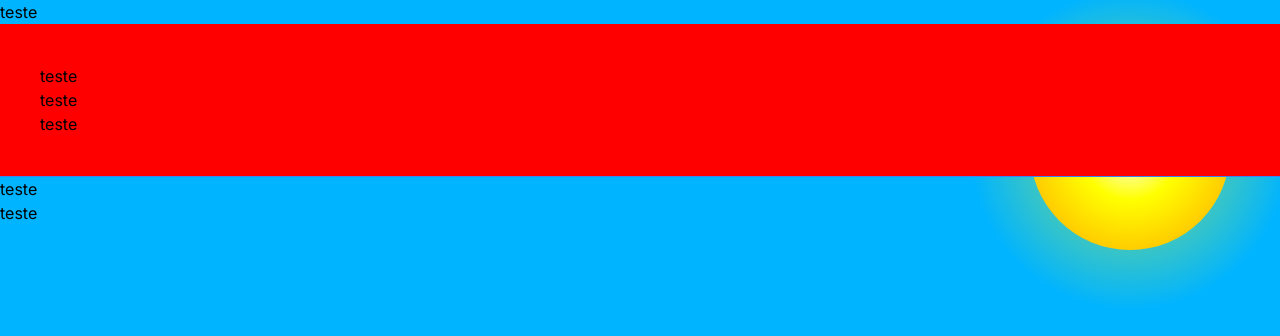
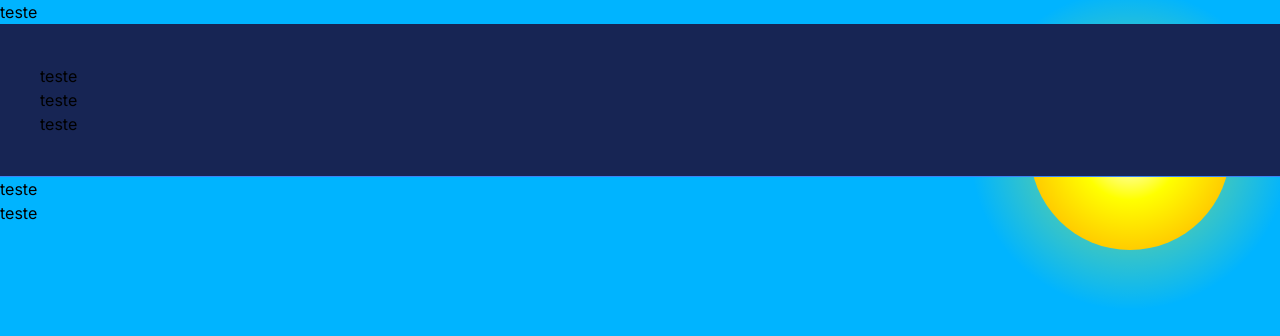
Before and after one commit to guilhermezaparoli/portfolio-nextjs, a Next.js app: page / in a window 1280 px wide. Shown: the top 336 px of the page. Built offline with nearby package versions, Linux system fonts and the light colour scheme.

Commit message:
adding prettier-plugin-taiwindcss

```diff
--- a/package.json
+++ b/package.json
@@ -23,6 +23,7 @@
     "@types/react-dom": "^18",
     "eslint": "^8",
     "eslint-config-next": "14.2.6",
+    "prettier-plugin-tailwindcss": "^0.6.6",
     "typescript": "^5"
   }
 }
--- /dev/null
+++ b/prettier.config.js
@@ -0,0 +1,3 @@
+module.exports = {
+  plugins: ['prettier-plugin-tailwindcss'],
+}
--- a/src/components/NavBar/index.tsx
+++ b/src/components/NavBar/index.tsx
@@ -2,11 +2,10 @@ import React from 'react'
 
 const NavBar = () => {
   return (
-    <div style={{backgroundColor: 'red'}} className='bg-blue-950 border-b border-blue-500 p-10 '>
-
-    <h1>teste</h1>
-    <h2>teste</h2>
-    <p>teste</p>
+    <div className="border-b border-blue-500 bg-blue-950 p-10">
+      <h1>teste</h1>
+      <h2>teste</h2>
+      <p>teste</p>
     </div>
   )
 }
```
Also changed, not shown: 1 other file (tests, documents, lock files or other folders).
